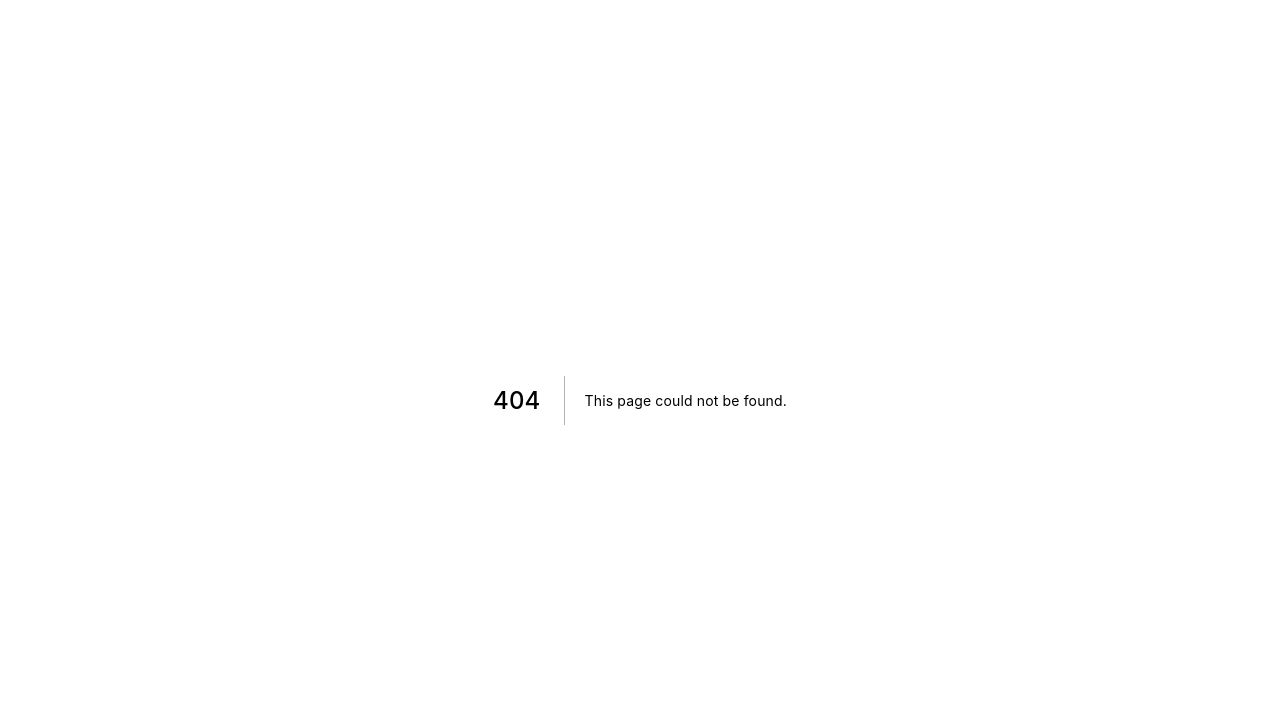
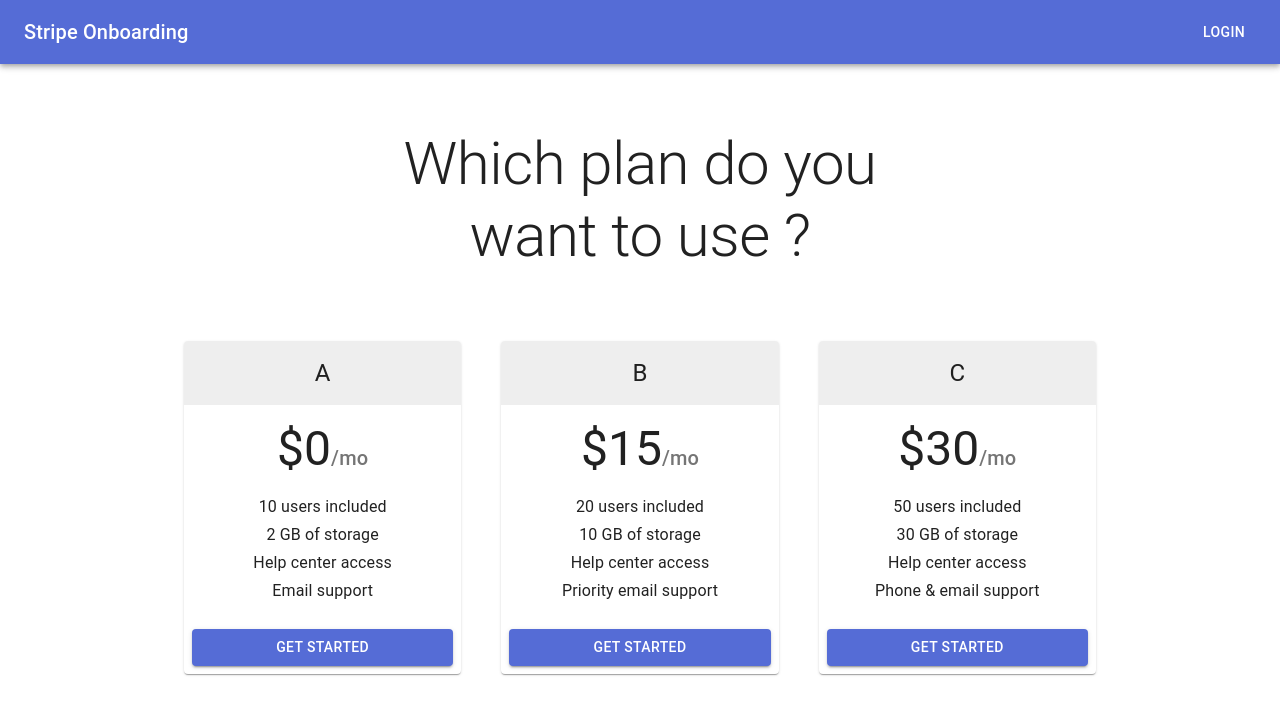
Before and after one commit to kvinchon/wsf-onboarding, a Next.js app in the folder frontend/: page /plan in a window 1280 px wide. Before the commit this address had no page. Shown: the top 714 px of the page. Built offline with nearby package versions, Linux system fonts and the light colour scheme.

Commit message:
feat(front) : add plan page

```diff
--- /dev/null
+++ b/frontend/pages/plan.js
@@ -0,0 +1,184 @@
+import React from 'react';
+import Button from '@material-ui/core/Button';
+import Card from '@material-ui/core/Card';
+import CardActions from '@material-ui/core/CardActions';
+import CardContent from '@material-ui/core/CardContent';
+import CardHeader from '@material-ui/core/CardHeader';
+import CssBaseline from '@material-ui/core/CssBaseline';
+import Grid from '@material-ui/core/Grid';
+import StarIcon from '@material-ui/icons/StarBorder';
+import Typography from '@material-ui/core/Typography';
+import Link from '@material-ui/core/Link';
+import { makeStyles } from '@material-ui/core/styles';
+import Container from '@material-ui/core/Container';
+import Layout from '../components/MyLayout.js'
+
+function MadeWithLove() {
+  return (
+    <Typography variant="body2" color="textSecondary" align="center">
+      {'Built with love by the '}
+      <Link color="inherit" href="https://material-ui.com/">
+        Material-UI
+      </Link>
+      {' team.'}
+    </Typography>
+  );
+}
+const useStyles = makeStyles(theme => ({
+  '@global': {
+    body: {
+      backgroundColor: theme.palette.common.white,
+    },
+    ul: {
+      margin: 0,
+      padding: 0,
+    },
+    li: {
+      listStyle: 'none',
+    },
+  },
+  appBar: {
+    borderBottom: `1px solid ${theme.palette.divider}`,
+  },
+  toolbar: {
+    flexWrap: 'wrap',
+  },
+  toolbarTitle: {
+    flexGrow: 1,
+  },
+  link: {
+    margin: theme.spacing(1, 1.5),
+  },
+  heroContent: {
+    padding: theme.spacing(8, 0, 6),
+  },
+  cardHeader: {
+    backgroundColor: theme.palette.grey[200],
+  },
+  cardPricing: {
+    display: 'flex',
+    justifyContent: 'center',
+    alignItems: 'baseline',
+    marginBottom: theme.spacing(2),
+  },
+  footer: {
+    borderTop: `1px solid ${theme.palette.divider}`,
+    marginTop: theme.spacing(8),
+    paddingTop: theme.spacing(3),
+    paddingBottom: theme.spacing(3),
+    [theme.breakpoints.up('sm')]: {
+      paddingTop: theme.spacing(6),
+      paddingBottom: theme.spacing(6),
+    },
+  },
+}));
+
+const tiers = [
+  {
+    title: 'A',
+    price: '0',
+    description: ['10 users included', '2 GB of storage', 'Help center access', 'Email support'],
+    buttonText: 'Get started',
+    buttonVariant: 'contained',
+  },
+  {
+    title: 'B',
+    price: '15',
+    description: [
+      '20 users included',
+      '10 GB of storage',
+      'Help center access',
+      'Priority email support',
+    ],
+    buttonText: 'Get started',
+    buttonVariant: 'contained',
+  },
+  {
+    title: 'C',
+    price: '30',
+    description: [
+      '50 users included',
+      '30 GB of storage',
+      'Help center access',
+      'Phone & email support',
+    ],
+    buttonText: 'Get started',
+    buttonVariant: 'contained',
+  },
+];
+const footers = [
+  {
+    title: 'Company',
+    description: ['Team', 'History', 'Contact us', 'Locations'],
+  },
+  {
+    title: 'Features',
+    description: ['Cool stuff', 'Random feature', 'Team feature', 'Developer stuff', 'Another one'],
+  },
+  {
+    title: 'Resources',
+    description: ['Resource', 'Resource name', 'Another resource', 'Final resource'],
+  },
+  {
+    title: 'Legal',
+    description: ['Privacy policy', 'Terms of use'],
+  },
+];
+
+export default function Pricing() {
+  const classes = useStyles();
+
+  return (
+      <Layout>
+      <CssBaseline />
+      {/* Hero unit */}
+      <Container maxWidth="sm" component="main" className={classes.heroContent}>
+        <Typography component="h1" variant="h2" align="center" color="textPrimary" gutterBottom>
+          Which plan do you want to use ?
+        </Typography>
+      </Container>
+      {/* End hero unit */}
+      <Container maxWidth="md" component="main">
+        <Grid container spacing={5} alignItems="flex-end">
+          {tiers.map(tier => (
+            // Enterprise card is full width at sm breakpoint
+            <Grid item key={tier.title} xs={12} sm={tier.title === 'Enterprise' ? 12 : 6} md={4}>
+              <Card>
+                <CardHeader
+                  title={tier.title}
+                  subheader={tier.subheader}
+                  titleTypographyProps={{ align: 'center' }}
+                  subheaderTypographyProps={{ align: 'center' }}
+                  action={tier.title === 'Pro' ? <StarIcon /> : null}
+                  className={classes.cardHeader}
+                />
+                <CardContent>
+                  <div className={classes.cardPricing}>
+                    <Typography component="h2" variant="h3" color="textPrimary">
+                      ${tier.price}
+                    </Typography>
+                    <Typography variant="h6" color="textSecondary">
+                      /mo
+                    </Typography>
+                  </div>
+                  <ul>
+                    {tier.description.map(line => (
+                      <Typography component="li" variant="subtitle1" align="center" key={line}>
+                        {line}
+                      </Typography>
+                    ))}
+                  </ul>
+                </CardContent>
+                <CardActions>
+                  <Button fullWidth variant={tier.buttonVariant} color="primary">
+                    {tier.buttonText}
+                  </Button>
+                </CardActions>
+              </Card>
+            </Grid>
+          ))}
+        </Grid>
+      </Container>
+    </Layout>
+  );
+}
```
